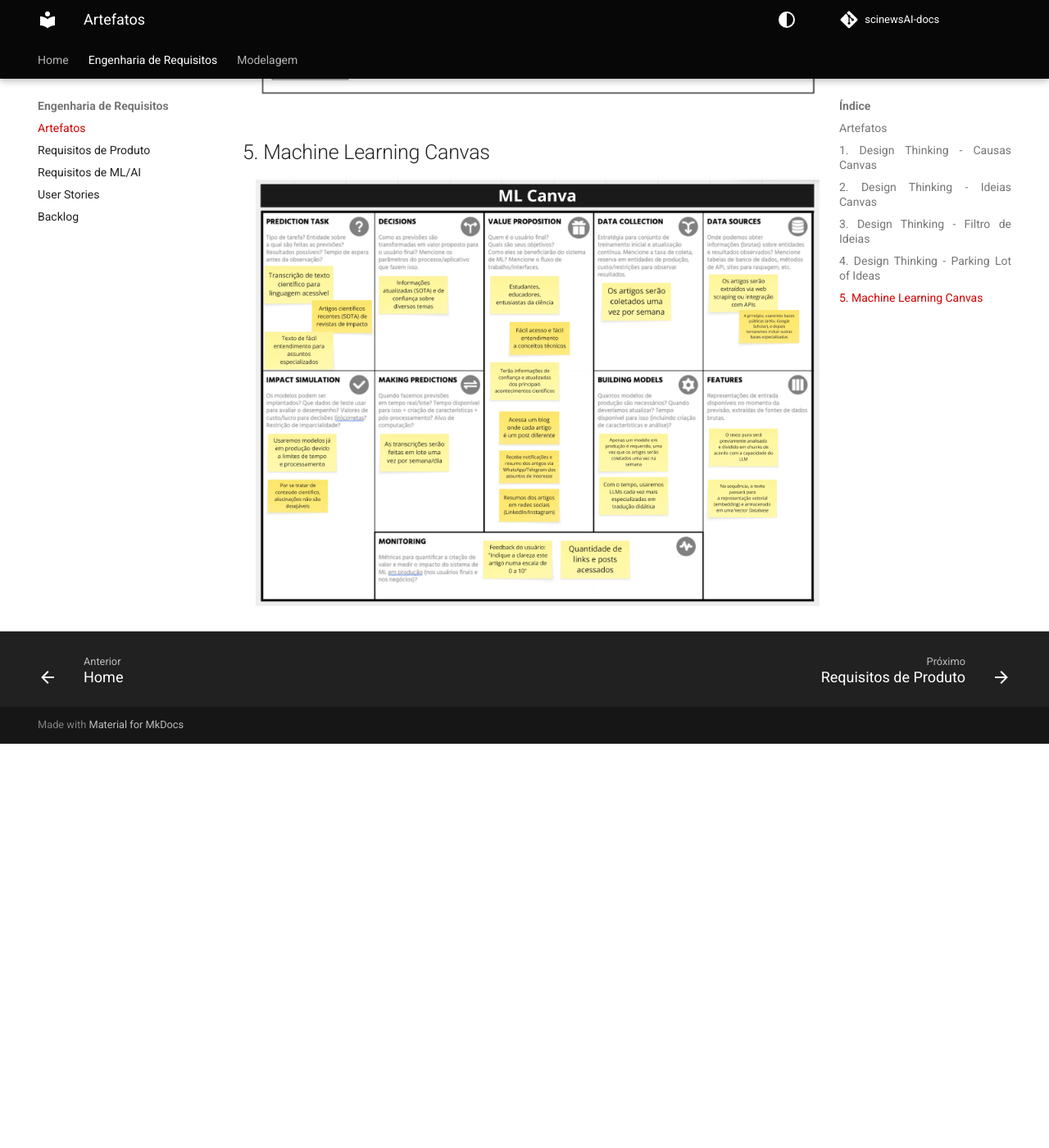
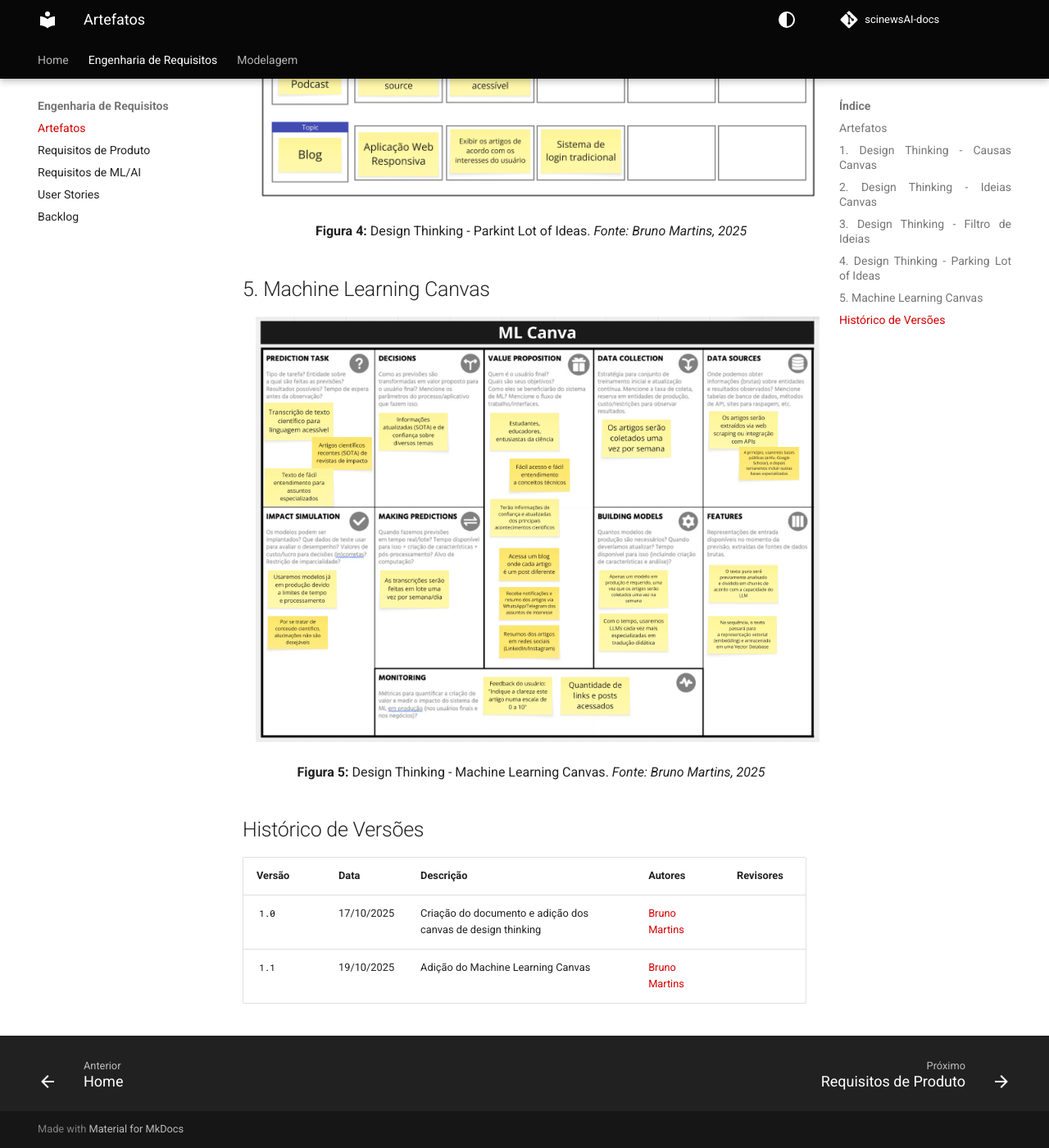
Before and after one commit to unb-Sistemas-de-Machine-learning/scinewsAI-docs, an MkDocs documentation site: the page built from docs/artifacts.md, in a window 1280 px wide and 1400 px high, scrolled down 2619 px. Shown: the whole window at 82% size. Built offline with MkDocs 1.6.1 and Material for MkDocs 9.7.7, drawn with Linux system fonts in a browser that asks for light colours; comment, search, counter and statistics services are not loaded; the version menu is left out; before the commit the page ends 3526 px from its top, so only the background shows below that; some of the changed text lies outside the part shown.

Commit message:
Add image subtitles and document versioning accross files

```diff
--- a/docs/artifacts.md
+++ b/docs/artifacts.md
@@ -6,18 +6,45 @@
 
 ![](assets/design_thinking_causes.png)
 
+<div align="center">
+  <p><strong>Figura 1:</strong> Design Thinking - Causas. <em>Fonte: Bruno Martins, 2025</em></p>
+</div>
+
 ## 2. Design Thinking - Ideias Canvas
 
 ![](assets/design_thinking_ideas.png)
+
+<div align="center">
+  <p><strong>Figura 2:</strong> Design Thinking - Ideias. <em>Fonte: Bruno Martins, 2025</em></p>
+</div>
 
 ## 3. Design Thinking - Filtro de Ideias
 
 ![](assets/design_thinking_filter_canvas.png)
 
+<div align="center">
+  <p><strong>Figura 3:</strong> Design Thinking - Filtro de Ideias. <em>Fonte: Bruno Martins, 2025</em></p>
+</div>
+
 ## 4. Design Thinking - Parking Lot of Ideas
 
 ![](assets/design_thinking_parking_lot.png)
 
+<div align="center">
+  <p><strong>Figura 4:</strong> Design Thinking - Parkint Lot of Ideas. <em>Fonte: Bruno Martins, 2025</em></p>
+</div>
+
 ## 5. Machine Learning Canvas
 
 ![](assets/design_thinking_ml.png)
+
+<div align="center">
+  <p><strong>Figura 5:</strong> Design Thinking - Machine Learning Canvas. <em>Fonte: Bruno Martins, 2025</em></p>
+</div>
+
+## Histórico de Versões
+
+| Versão | Data | Descrição | Autores | Revisores |
+| --- | --- | --- | --- | --- |
+| `1.0` | 17/10/2025 | Criação do documento e adição dos canvas de design thinking | [Bruno Martins](https://github.com/brunomartins03) |  |
+| `1.1` | 19/10/2025 | Adição do Machine Learning Canvas | [Bruno Martins](https://github.com/brunomartins03) |  |
```
Also changed, not shown: docs/architecture.md (+10 -0 lines).
